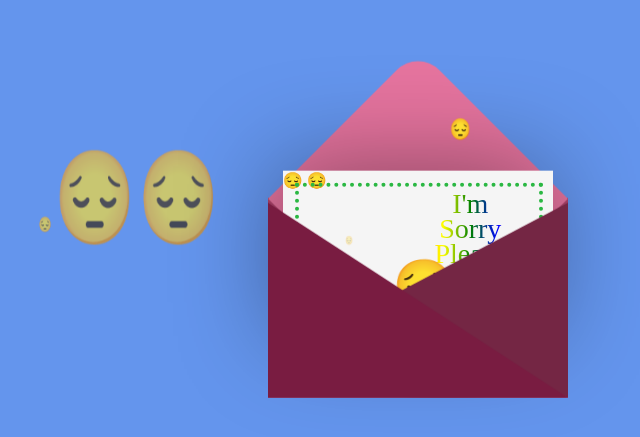
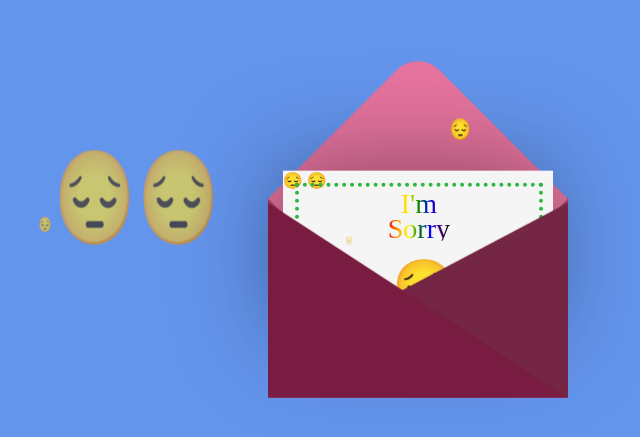
Before and after one commit to Ritesh2372323849/project, a plain HTML site: page index.html in a window 1280 px wide. Shown: the part 107-544 px from the top of the page, without its empty margins (361-1001 px from the left). Drawn offline with Linux system fonts and the light colour scheme.

Commit message:
Update index.html

```diff
--- a/index.html
+++ b/index.html
@@ -19,7 +19,7 @@
                               </div>
 
                                      <div class="card"> &#128532;
-                                           <div class="text"> I'm <br> Sorry <br> Please Forgive me </div>&#128532;
+                                           <div class="text"> I'm <br> Sorry <br> </div>&#128532;
                                            <div class="card_emoji" style="font-size: 50px;">&#128532;</div>
                                           </div>
 
```
